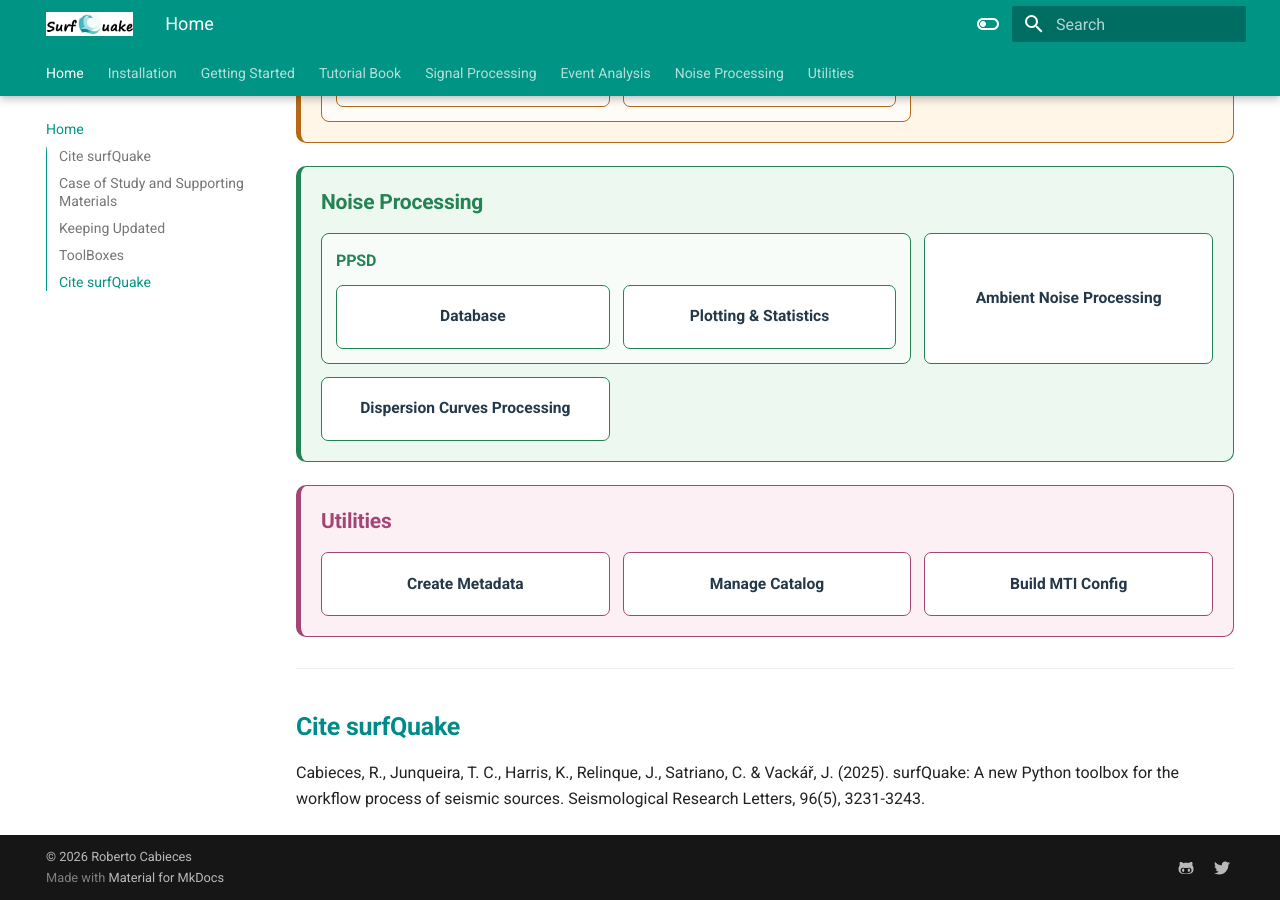
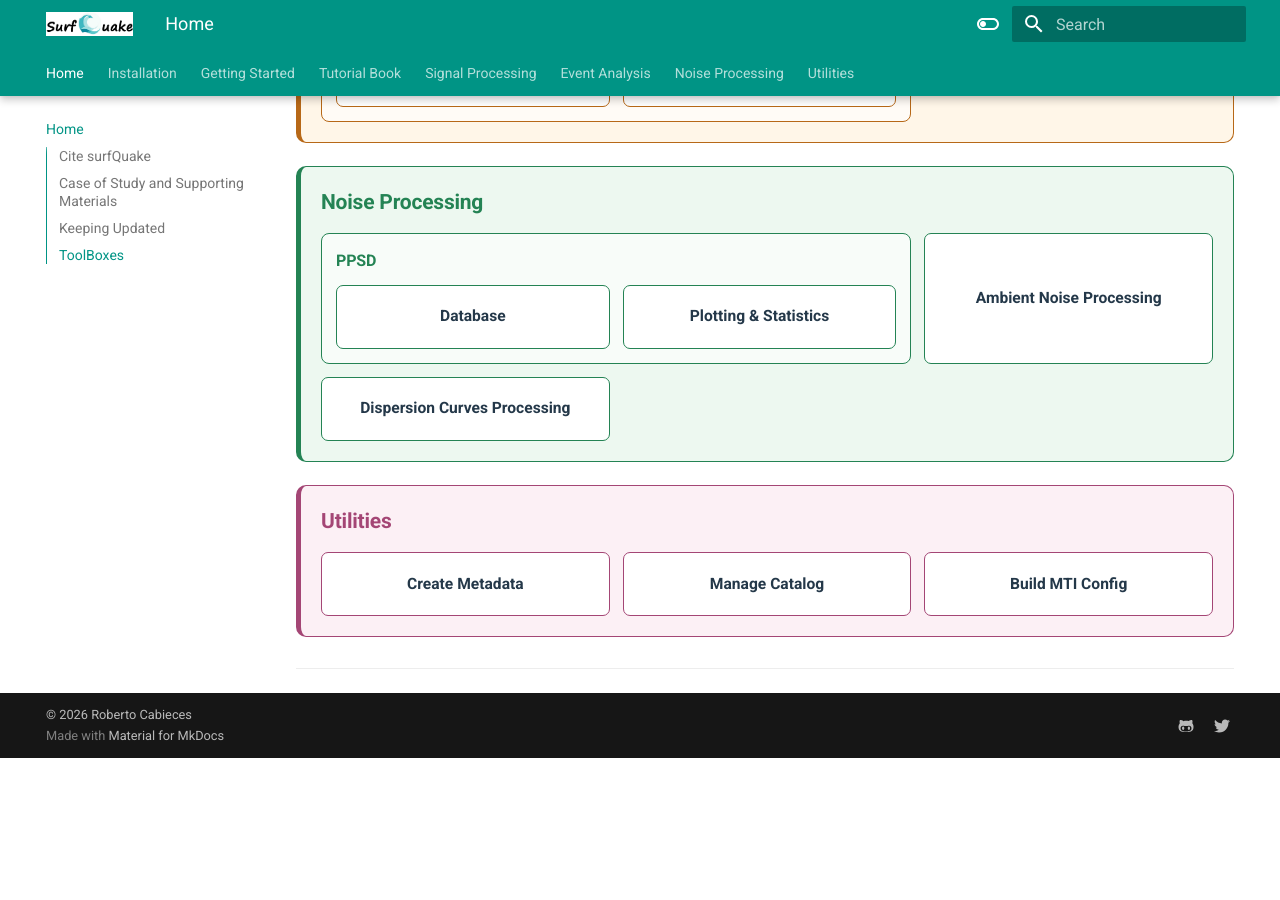
Before and after one commit to ProjectISP/surfquaketutorial.github.io, an MkDocs documentation site: the page built from docs/index.md, in a window 1280 px wide and 900 px high, scrolled down 2645 px. Built offline with MkDocs 1.6.1 and Material for MkDocs 9.7.7, drawn with Linux system fonts in a browser that asks for light colours; after the commit the page ends 3403 px from its top, so only the background shows below that.

Commit message:
removed citation text

```diff
--- a/docs/index.md
+++ b/docs/index.md
@@ -189,8 +189,3 @@ Second: [<span style="color:#5DADE2;">Earth Velocity models examples</span>](htt
 
 
 ---
-
-## <span style="color:darkcyan;"> **Cite surfQuake** </span>
-
-
-Cabieces, R., Junqueira, T. C., Harris, K., Relinque, J., Satriano, C. & Vackář, J. (2025). surfQuake: A new Python toolbox for the workflow process of seismic sources. Seismological Research Letters, 96(5), 3231-3243.
```
